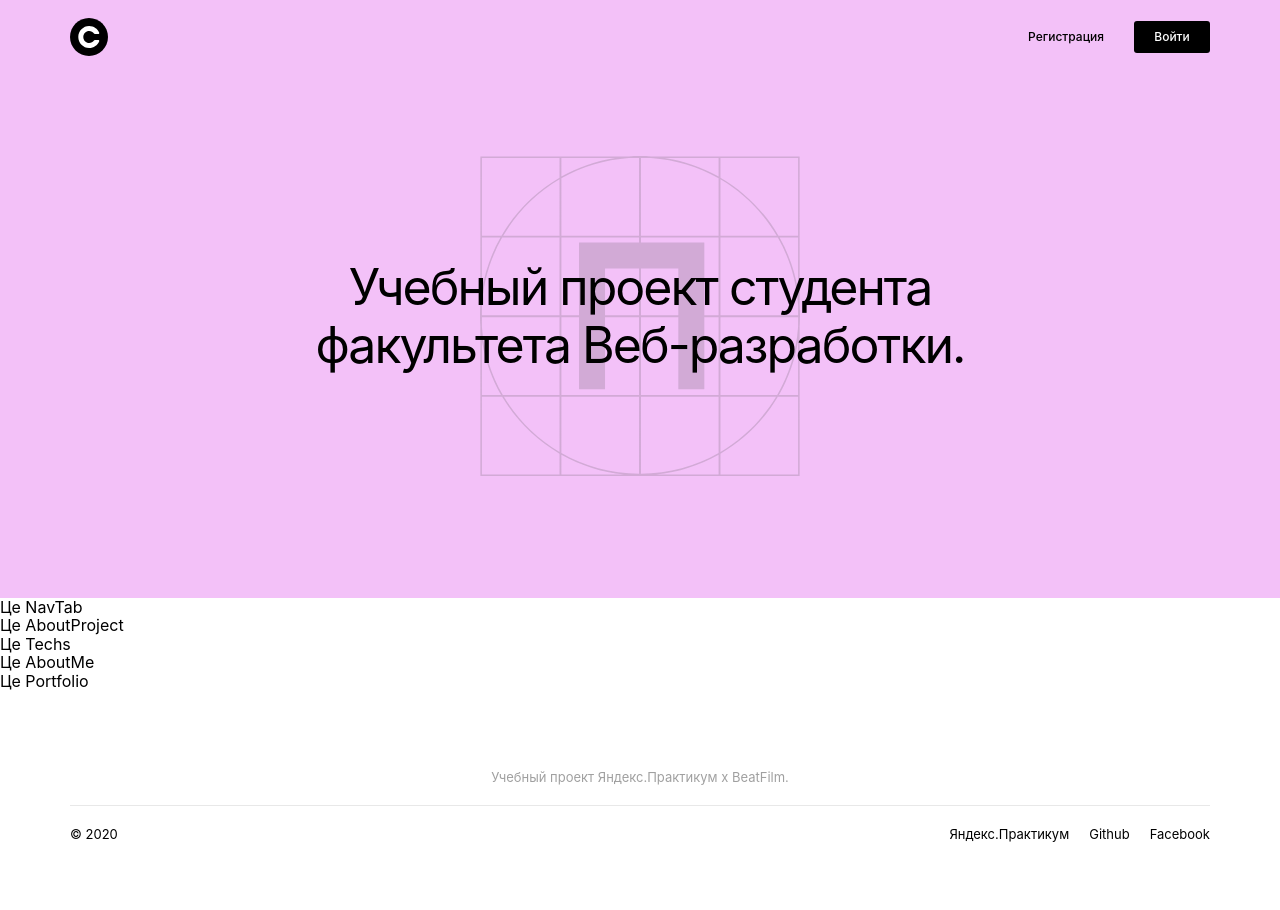
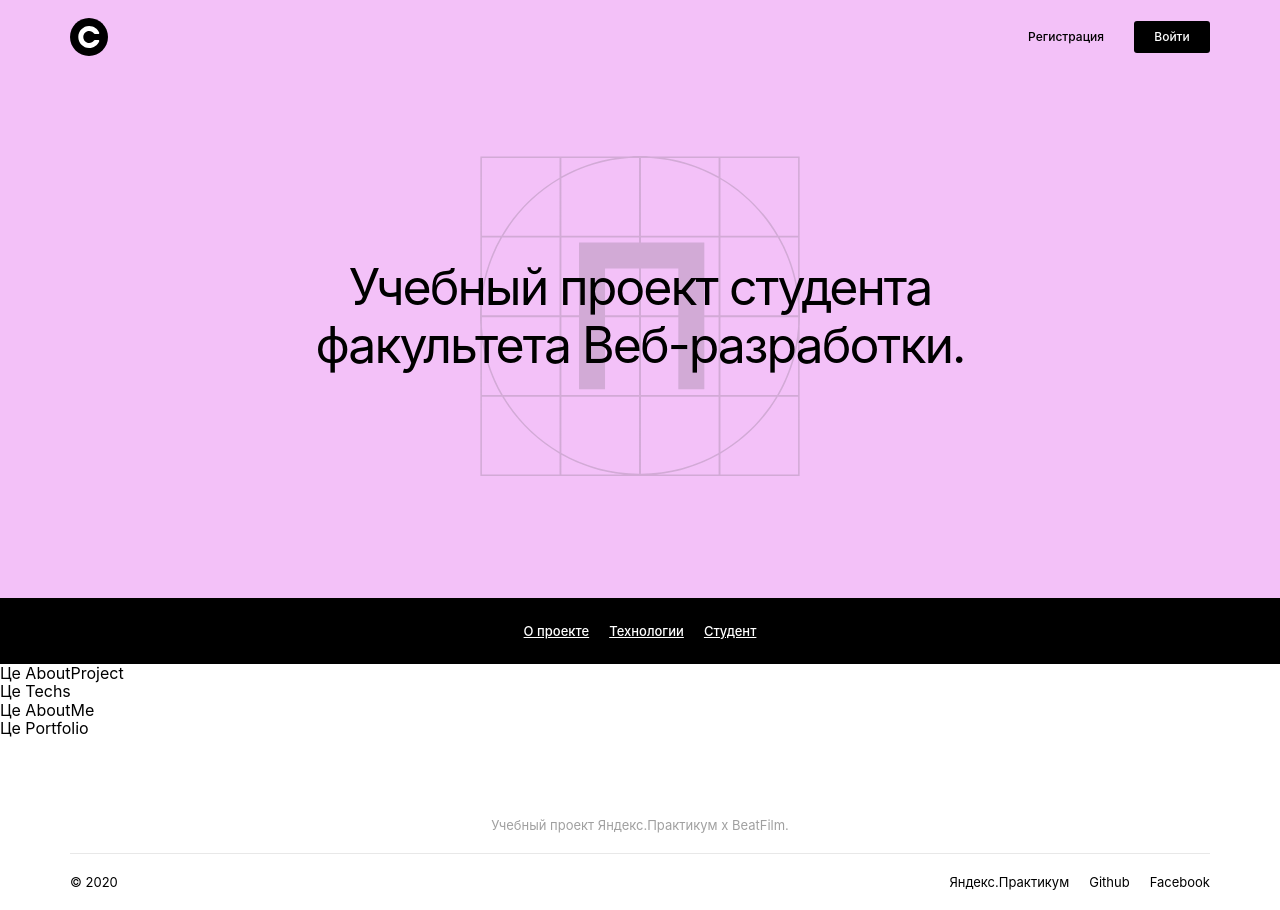
Before and after one commit to mahakomar11/movies-explorer-frontend, a React (Create React App) app: page / in a window 1280 px wide. Before the commit the page ends 862 px from the top, so only its background shows below. Built offline with nearby package versions, Linux system fonts and the light colour scheme.

Commit message:
Fill NavTab

```diff
--- a/src/components/NavTab/NavTab.css
+++ b/src/components/NavTab/NavTab.css
@@ -0,0 +1,23 @@
+.nav-tab {
+  min-height: 66px;
+  background: #000000;
+  display: flex;
+  justify-content: center;
+  align-items: center;
+}
+
+.nav-tab__link {
+  margin-right: 20px;
+  color: #ffffff;
+  font-weight: 500;
+  font-size: 13px;
+  line-height: 16px;
+}
+
+.nav-tab__link:last-of-type {
+  margin-right: 0px;
+}
+
+.nav-tab__link:hover {
+  text-decoration: none;
+}
--- a/src/components/NavTab/NavTab.js
+++ b/src/components/NavTab/NavTab.js
@@ -1,7 +1,19 @@
 import './NavTab.css';
 
 function NavTab() {
-  return <section>Це NavTab</section>;
+  return (
+    <section className='nav-tab'>
+      <a href='#about-project' className='nav-tab__link'>
+        О проекте
+      </a>
+      <a href='#techs' className='nav-tab__link'>
+        Технологии
+      </a>
+      <a href='#about-me' className='nav-tab__link'>
+        Студент
+      </a>
+    </section>
+  );
 }
 
 export default NavTab;
--- a/src/components/Promo/Promo.css
+++ b/src/components/Promo/Promo.css
@@ -1,6 +1,6 @@
 .promo {
   min-height: 598px;
-  background-color: #F3C1F8;
+  background-color: #f3c1f8;
 }
 
 .promo__title {
```
